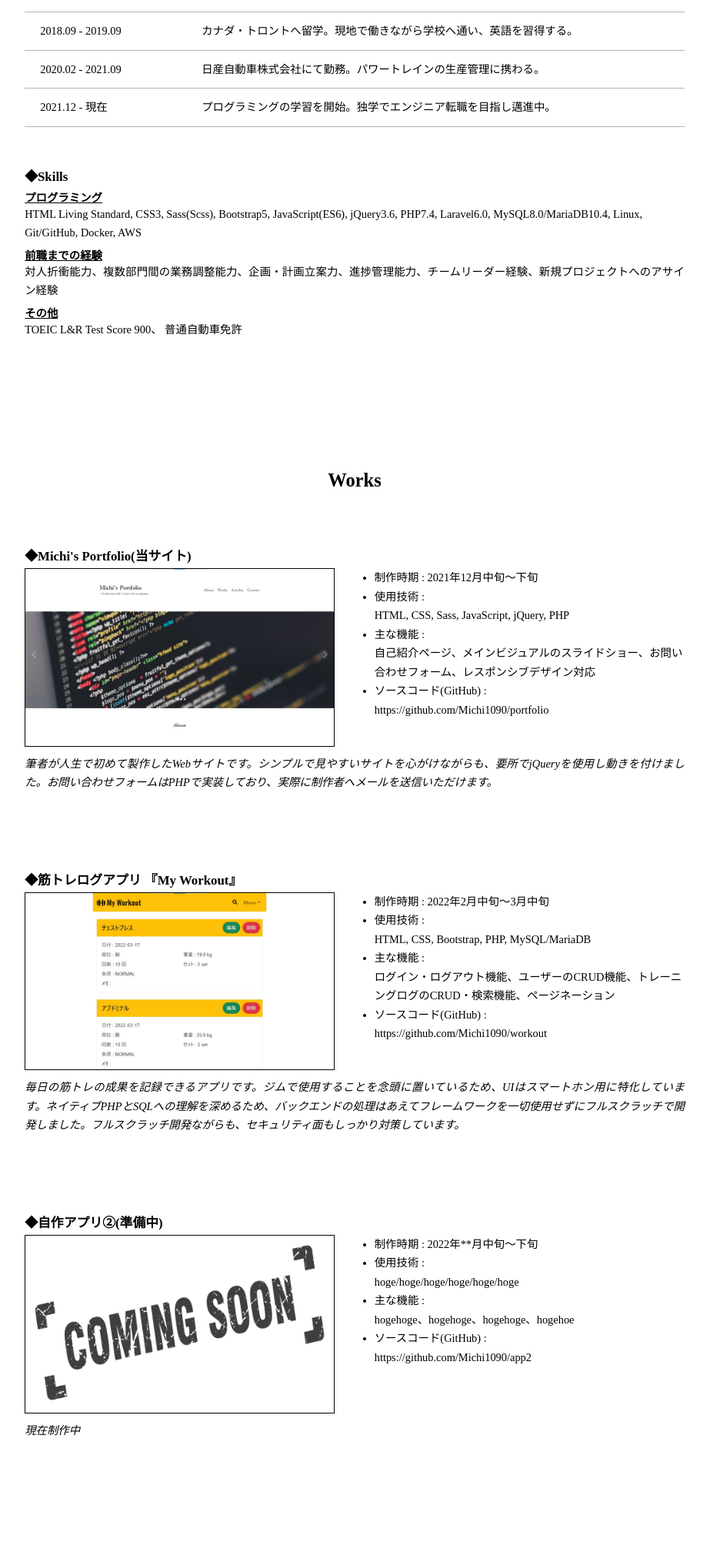
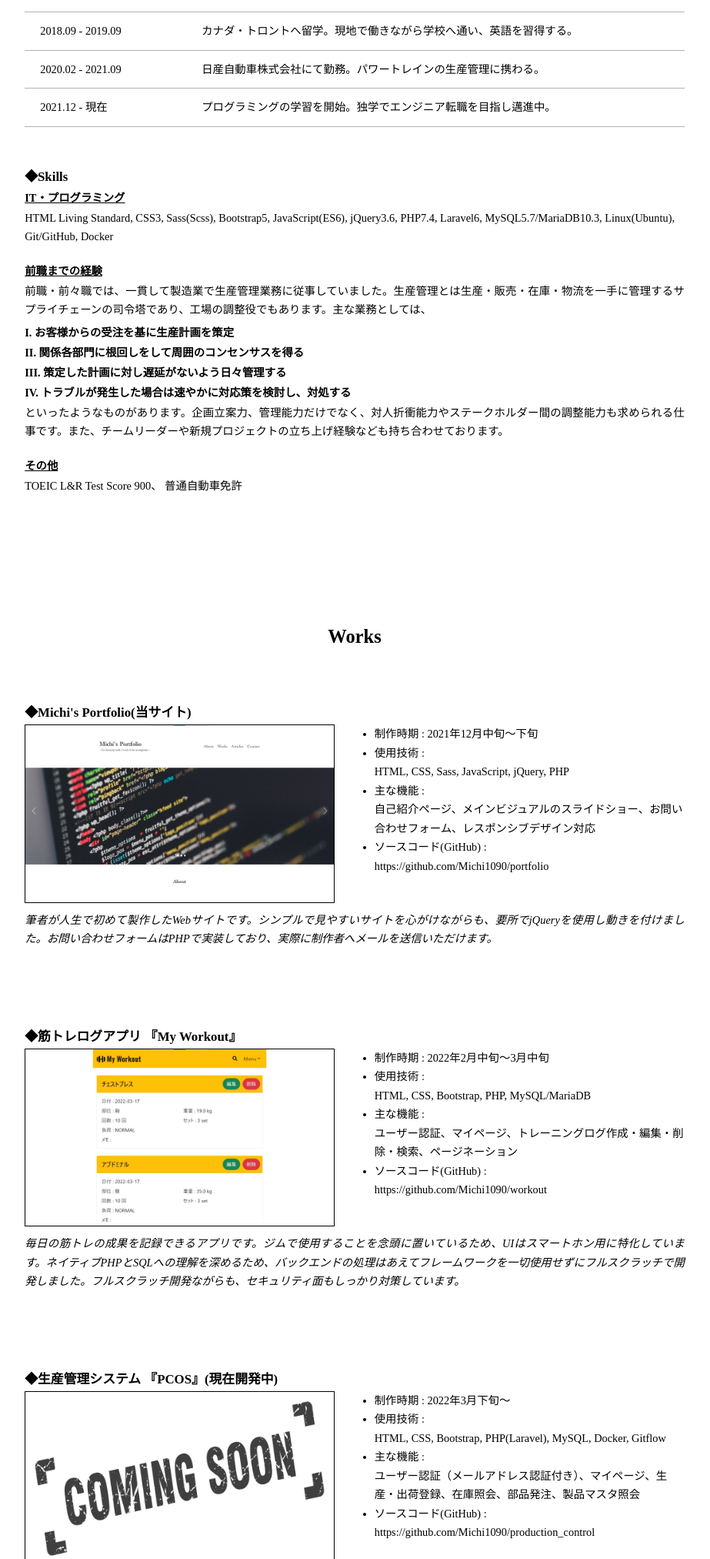
Before and after one commit to Michi1090/portfolio, a PHP site: page / in a window 1280 px wide. Shown: the part 1155-3180 px from the top of the page at 77% size, without its empty margins (179-1102 px from the left). Run offline with PHP 8.4, Linux system fonts and the light colour scheme; some libraries are stand-ins or nearby versions.

Commit message:
コンテンツ更新

```diff
--- a/src/css/style.scss
+++ b/src/css/style.scss
@@ -250,17 +250,32 @@ header {
 /* Skills */
 .skills{
 
-  .programming, .experience {
-    margin-bottom: 5px;
-  }
-
   h4 {
     font-size: 1rem;
+    margin-bottom: 5px;
     text-decoration: underline;
   }
 
-  .programming p {
-    text-align: left;
+  .programming {
+    margin-bottom: 20px;
+
+    p {
+      text-align: left;
+    }
+  }
+
+  .experience {
+    margin-bottom: 20px;
+
+    .paragraph {
+      margin-bottom: 5px;
+    }
+
+    li {
+      list-style: upper-roman inside;
+      margin-bottom: 5px;
+      font-weight: bold;
+    }
   }
 }
 
--- a/src/index.php
+++ b/src/index.php
@@ -75,12 +75,19 @@
       <article class="skills">
         <h3>◆Skills</h3>
         <div class="programming">
-          <h4>プログラミング</h4>
-          <p>HTML Living Standard, CSS3, Sass(Scss), Bootstrap5, JavaScript(ES6), jQuery3.6, PHP7.4, Laravel6.0, MySQL8.0/MariaDB10.4, Linux, Git/GitHub, Docker, AWS</p>
+          <h4>IT・プログラミング</h4>
+          <p>HTML Living Standard, CSS3, Sass(Scss), Bootstrap5, JavaScript(ES6), jQuery3.6, PHP7.4, Laravel6, MySQL5.7/MariaDB10.3, Linux(Ubuntu), Git/GitHub, Docker</p>
         </div>
         <div class="experience">
           <h4>前職までの経験</h4>
-          <p>対人折衝能力、複数部門間の業務調整能力、企画・計画立案力、進捗管理能力、チームリーダー経験、新規プロジェクトへのアサイン経験</p>
+          <p class="paragraph">前職・前々職では、一貫して製造業で生産管理業務に従事していました。生産管理とは生産・販売・在庫・物流を一手に管理するサプライチェーンの司令塔であり、工場の調整役でもあります。主な業務としては、</p>
+          <ol class="paragraph">
+            <li>お客様からの受注を基に生産計画を策定</li>
+            <li>関係各部門に根回しをして周囲のコンセンサスを得る</li>
+            <li>策定した計画に対し遅延がないよう日々管理する</li>
+            <li>トラブルが発生した場合は速やかに対応策を検討し、対処する</li>
+          </ol>
+          <p>といったようなものがあります。企画立案力、管理能力だけでなく、対人折衝能力やステークホルダー間の調整能力も求められる仕事です。また、チームリーダーや新規プロジェクトの立ち上げ経験なども持ち合わせております。</p>
         </div>
         <div class="others">
           <h4>その他</h4>
@@ -92,13 +99,13 @@
     <section id="works">
       <h2>Works</h2>
       <article class="work1">
-        <a class="link" href="#home">
+        <a class="link" href="https://michi-programming.com" target="_blank">
           <h3>◆Michi's Portfolio(当サイト)</h3>
         </a>
         <div class="work-item">
           <div class="work-img">
-            <a href="#home">
-              <img class="img-link" src="images/work-1.jpg">
+            <a href="https://michi-programming.com" target="_blank">
+              <img class=" img-link" src="images/work-1.jpg">
             </a>
           </div>
           <li class="work-info">
@@ -131,7 +138,7 @@
             <ul>
               <li>制作時期 : 2022年2月中旬～3月中旬</li>
               <li>使用技術 : <br>HTML, CSS, Bootstrap, PHP, MySQL/MariaDB</li>
-              <li>主な機能 : <br>ログイン・ログアウト機能、ユーザーのCRUD機能、トレーニングログのCRUD・検索機能、ページネーション</li>
+              <li>主な機能 : <br>ユーザー認証、マイページ、トレーニングログ作成・編集・削除・検索、ページネーション</li>
               <li>
                 ソースコード(GitHub) : <br><a class="link" target="_blank" href="https://github.com/Michi1090/workout">https://github.com/Michi1090/workout</a>
               </li>
@@ -144,28 +151,28 @@
       </article><!-- /.work2 -->
 
       <article class="work3">
-        <a class="link" href="#" target="_blank">
-          <h3>◆自作アプリ②(準備中)</h3>
+        <a class="link" href="https://github.com/Michi1090/production_control" target="_blank">
+          <h3>◆生産管理システム 『PCOS』(現在開発中)</h3>
         </a>
         <div class="work-item">
           <div class="work-img">
-            <a href="#" target="_blank">
+            <a href="https://github.com/Michi1090/production_control" target="_blank">
               <img class="img-link" src="images/work.jpeg">
             </a>
           </div>
           <li class="work-info">
             <ul>
-              <li>制作時期 : 2022年**月中旬～下旬</li>
-              <li>使用技術 : <br>hoge/hoge/hoge/hoge/hoge/hoge</li>
-              <li>主な機能 : <br>hogehoge、hogehoge、hogehoge、hogehoe</li>
+              <li>制作時期 : 2022年3月下旬～</li>
+              <li>使用技術 : <br>HTML, CSS, Bootstrap, PHP(Laravel), MySQL, Docker, Gitflow</li>
+              <li>主な機能 : <br>ユーザー認証（メールアドレス認証付き）、マイページ、生産・出荷登録、在庫照会、部品発注、製品マスタ照会</li>
               <li>
-                ソースコード(GitHub) : <br><a class="link" target="_blank" href="https://github.com/Michi1090/app2">https://github.com/Michi1090/app2</a>
+                ソースコード(GitHub) : <br><a class="link" target="_blank" href="https://github.com/Michi1090/production_control">https://github.com/Michi1090/production_control</a>
               </li>
             </ul>
         </div>
         </div>
         <div class="work-description">
-          <p>現在制作中</p>
+          <p>前職までの経験 × ITスキルの掛け合わせというテーマで、製造業で使用する生産管理のERPシステムを開発しています。バックエンドのフレームワークにはLaravel, インフラはDockerでLAMP環境を構築、開発手法は個人開発ながら疑似的なGitflowを取り入れました。まだ開発中のため完成品はご覧いただけませんが、Docker環境があればGitHubからイメージをプルして、開発途中の作品を試していただくとことが可能です。</p>
         </div>
       </article><!-- /.work3 -->
     </section><!-- /#works -->
@@ -183,24 +190,24 @@
       <article class="activities">
         <h3>◆Activities</h3>
         <div class="act-item">
+          <p class="act-date">2022.03.27</p>
+          <p class="act-info"><a class="link" href="https://qiita.com/Michi1090/items/66d32fb05ed85f9b58d5" target="_blank">PHP + MySQLフルスクラッチでユーザー認証機能を実装する【マイページ・パスワード変更機能編】</a> を投稿しました</p>
+        </div>
+        <div class="act-item">
+          <p class="act-date">2022.03.20</p>
+          <p class="act-info"><a class="link" href="https://qiita.com/Michi1090/items/efcc179103b1f452288b" target="_blank">PHP + MySQLフルスクラッチでユーザー認証機能を実装する【ユーザー登録編】</a> を投稿しました</p>
+        </div>
+        <div class="act-item">
+          <p class="act-date">2022.03.13</p>
+          <p class="act-info"><a class="link" href="https://qiita.com/Michi1090/items/67db6a38bb63752237e7" target="_blank">PHP + MySQLフルスクラッチでユーザー認証機能を実装する【ログイン・ログアウト編】</a> を投稿しました</p>
+        </div>
+        <div class="act-item">
+          <p class="act-date">2022.03.06</p>
+          <p class="act-info"><a class="link" href="https://qiita.com/Michi1090/items/ad7a0b62471824d62a0f" target="_blank">【加筆・修正版】PHPでお問い合わせフォームを作成する</a> を投稿しました</p>
+        </div>
+        <div class="act-item act-bottom">
           <p class="act-date">2022.02.27</p>
           <p class="act-info"><a class="link" href="https://qiita.com/Michi1090/items/fcd6ad529823c7024e55" target="_blank">「プログラミング初学者が学習前に知っておきたかったネットワーク専門用語5選」</a> を投稿しました</p>
-        </div>
-        <div class="act-item">
-          <p class="act-date">2022.02.20</p>
-          <p class="act-info"><a class="link" href="https://qiita.com/Michi1090/items/888f3e4784186b7e0ab3" target="_blank">【コラム】未経験からエンジニア転職を目指す人たちの正しい情報の取り方とは？</a> を投稿しました</p>
-        </div>
-        <div class="act-item">
-          <p class="act-date">2022.02.13</p>
-          <p class="act-info"><a class="link" href="https://qiita.com/Michi1090/items/150f4cd178155072f44c" target="_blank">PHPでお問い合わせフォームを作成する②</a> を投稿しました</p>
-        </div>
-        <div class="act-item">
-          <p class="act-date">2022.02.06</p>
-          <p class="act-info"><a class="link" href="https://qiita.com/Michi1090/items/a575375e3db3fc6a2a90" target="_blank">PHPでお問い合わせフォームを作成する①</a> を投稿しました</p>
-        </div>
-        <div class="act-item act-bottom">
-          <p class="act-date">2022.01.30</p>
-          <p class="act-info"><a class="link" href="https://qiita.com/Michi1090/items/094a13cad3133e97d202" target="_blank">WSL2(Ubuntu)でGitHubを使用する</a> を投稿しました</p>
         </div>
       </article><!-- /.activities -->
 
```
Also changed, not shown: src/css/style.css (+15 -3 lines), src/css/style.min.css, 2 other files.
